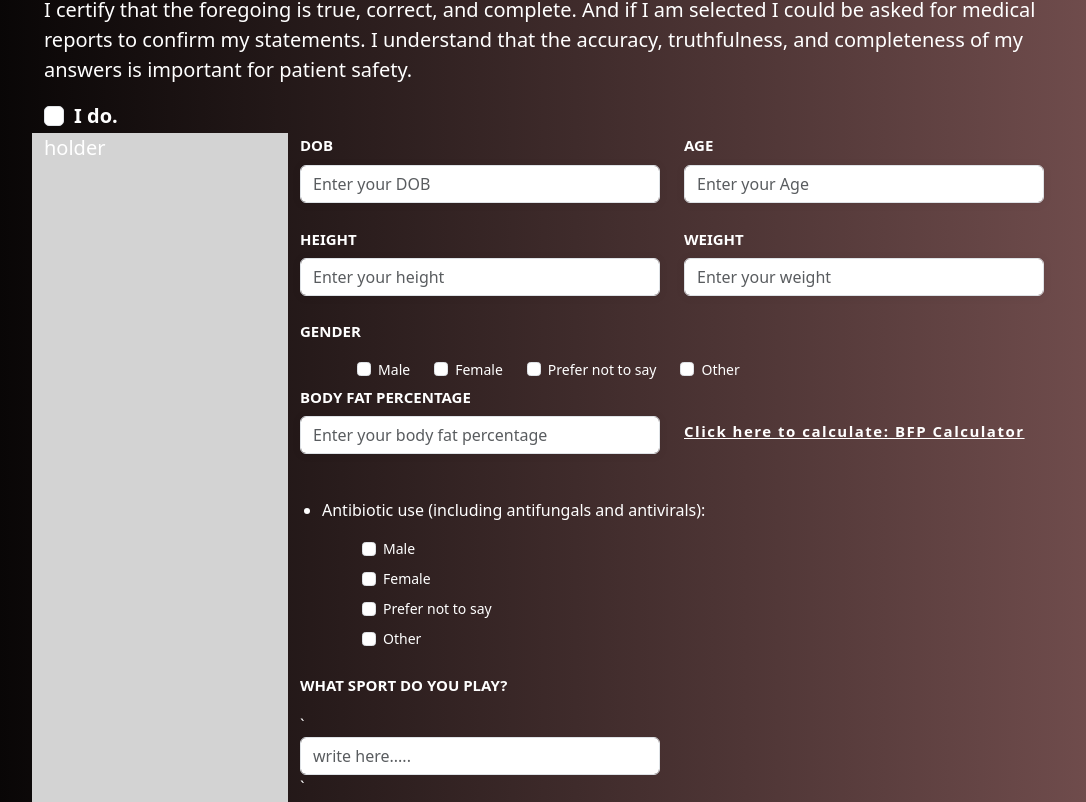
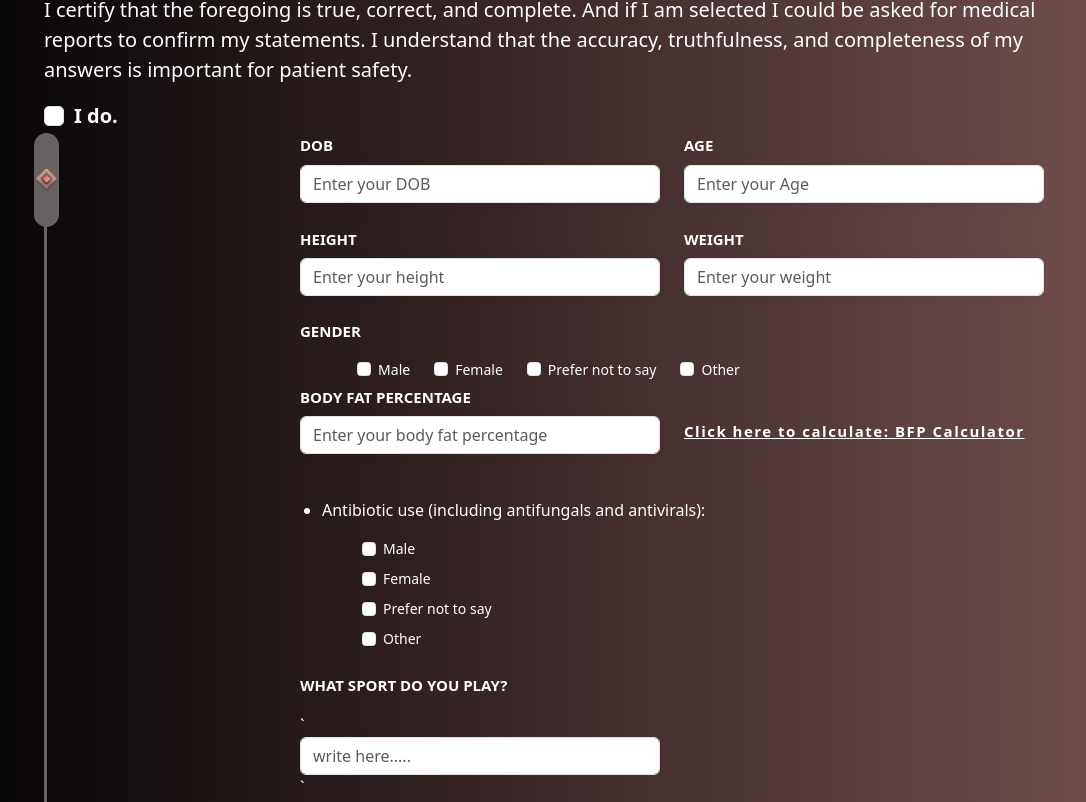
Before and after one commit to dm-dmytrenko/file4_upwork, a React (Create React App) app: page /contact in a window 1280 px wide. Shown: the part 2318-3120 px from the top of the page, without its empty margins (96-1182 px from the left). Built offline with nearby package versions, Linux system fonts and the light colour scheme; a web font is replaced by a local one.

Commit message:
add scroll components (now with mistakes)

```diff
--- a/src/components/contact-form/questionnaire/questionnaire.scss
+++ b/src/components/contact-form/questionnaire/questionnaire.scss
@@ -19,4 +19,26 @@
             font-weight: bold;
         }
     }
+
+    .status-bar {
+        position: relative;  // Allow absolute positioning within
+        height: 100vh;  // Full viewport height
+        background-color: #676363;  // Base color for the status bar
+        width: 3px;  // Width of the status bar
+        border-radius: 17px;  // Rounded edges for smoother appearance
+      }
+
+    .status-indicator {
+        position: absolute;
+        min-width: 25px;
+        height: 94px;  // Height of the status indicator
+        top: 0;  // Positioning will be updated dynamically
+        left: -10px;  // Start at the top-left corner
+        border-radius: 17px;  // Rounded edges
+        background-color: #676363;  // Color for the indicator
+        background-image: url('../../../static/images/statusThumb.png');  // Image in the center
+        background-position: center;  // Center the image
+        background-size: contain;  // Ensure the image fits within the indicator
+        background-repeat: no-repeat;  // Avoid repeating the image
+    }
 }
--- a/src/components/contact-form/questionnaire/questionnaire.tsx
+++ b/src/components/contact-form/questionnaire/questionnaire.tsx
@@ -1,14 +1,52 @@
-import React from 'react';
+import React, { useRef, useEffect, useState } from 'react';
 
 import {Col, Form, Row, Container} from "react-bootstrap";
 import CustomFormField from '../../../features/customTextField/custom-text-field';
 import GradientTextComponent from '../../../features/gradient-text/gradient-text';
 import QuestionCheckbox from '../../../features/questionCheckbox/question-checkbox';
+// import CustomScrollBar from '../../../features/customScrollBar/customScrollBar';
+// import StatusBar from '../../../features/statusBar/statusBar';
 import fecesImage from '../../../static/images/feces.png';
+import statusThumb from '../../../static/images/statusThumb.png';
 
 import './questionnaire.scss';
 
+
+const StatusBar: React.FC<{ scrollRef: React.RefObject<HTMLDivElement> }> = ({ scrollRef }) => {
+    const [indicatorPosition, setIndicatorPosition] = useState(0);
+
+    const handleScroll = () => {
+      if (scrollRef.current) {
+        const { scrollTop, scrollHeight, clientHeight } = scrollRef.current;
+        const scrollableHeight = scrollHeight - clientHeight;
+        const position = (scrollTop / scrollableHeight) * 100;  // Calculate the scroll percentage
+        setIndicatorPosition(position);
+      }
+    };
+
+    useEffect(() => {
+      const current = scrollRef.current;
+      if (current) {
+        current.addEventListener('scroll', handleScroll);  // Attach the scroll event
+        return () => current.removeEventListener('scroll', handleScroll);  // Cleanup on unmount
+      }
+    }, [scrollRef]);
+
+    return (
+      <div className="status-bar">
+        <div
+          className="status-indicator"
+          style={{ top: `${indicatorPosition}%` }}  // Position the indicator based on scroll
+        >
+          {/* 266 */}
+        </div>
+      </div>
+    );
+  };
+
 const Questionnaire: React.FC = () => {
+    const contentRef = useRef<HTMLDivElement>(null);
+
   return (
     <Container className='question-container'>
         <Row className="justify-content-md-center">
@@ -32,13 +70,12 @@ const Questionnaire: React.FC = () => {
         </Row>
         <Form>
             <Row>
-                <Col
-                    md={3}
-                    style={{ height: '100vh', backgroundColor: 'lightgray' }}
-                >
-                    <p>holder</p>
+                <Col sm md="3">
+                    <StatusBar scrollRef={contentRef} />
                 </Col>
                 <Col sm md="9">
+                <div ref={contentRef} style={{overflowY: 'auto' }}>
+                    <div style={{ height: '200vh' }}>
                     <Row>
                         <CustomFormField label="DOB" placeholder='Enter your DOB' xs={6} md={6} />
                         <CustomFormField label="AGE" placeholder='Enter your Age' xs={6} md={6} />
@@ -560,6 +597,8 @@ const Questionnaire: React.FC = () => {
                         />
                     </Row>
                     </Row>
+                    </div>
+                    </div>
                 </Col>
             </Row>
         </Form>
--- /dev/null
+++ b/src/features/statusBar/statusBar.scss
@@ -0,0 +1,11 @@
+.status-indicator {
+  position: absolute;  // Allow absolute positioning within the status bar
+  transform: translate(-50%, -50%);  // Ensure the image is centered
+  height: 94px;  // Height of the status indicator
+  width: 3px;  // Width of the status indicator
+  border-radius: 17px;  // Rounded edges
+  background: transparent;
+  background-image: url('../../static/images/statusThumb.png');  // Correct image path
+  background-size: contain;  // Ensure the image fits within the indicator
+  background-position: center;  // Center the image within the indicator
+}
--- /dev/null
+++ b/src/features/statusBar/statusBar.tsx
@@ -0,0 +1,43 @@
+import React, { useEffect, useState } from 'react';
+
+interface StatusBarProps {
+  scrollRef: React.RefObject<HTMLDivElement>;  // Reference to the scrollable content
+  thumbImage: string;  // Path to the image for the status indicator
+}
+
+const StatusBar: React.FC<StatusBarProps> = ({ scrollRef, thumbImage }) => {
+  const [indicatorPosition, setIndicatorPosition] = useState(0);  // State for the indicator position
+
+  const handleScroll = () => {
+    if (scrollRef.current) {
+      const { scrollTop, scrollHeight, clientHeight } = scrollRef.current;
+      const scrollableHeight = scrollHeight - clientHeight;
+      const position = (scrollTop / scrollableHeight) * 100;  // Scroll position as a percentage
+      setIndicatorPosition(position);  // Update the indicator position
+    }
+  };
+
+  useEffect(() => {
+    const current = scrollRef.current;
+    if (current) {
+      current.addEventListener('scroll', handleScroll);  // Attach scroll listener
+      return () => current.removeEventListener('scroll', handleScroll);  // Cleanup on unmount
+    }
+  }, [scrollRef]);  // Dependency on scrollRef
+
+  return (
+    <div className="status-bar">
+      <div
+        className="status-indicator"
+        style={{
+          top: `${indicatorPosition}%`,  // Adjust indicator based on scroll position
+          backgroundImage: `url(${thumbImage})`,  // Set the background image
+        }}
+      >
+        {/* Indicator with image */}
+      </div>
+    </div>
+  );
+};
+
+export default StatusBar;
```
Also changed, not shown: src/static/images/statusThumb.png (added).
